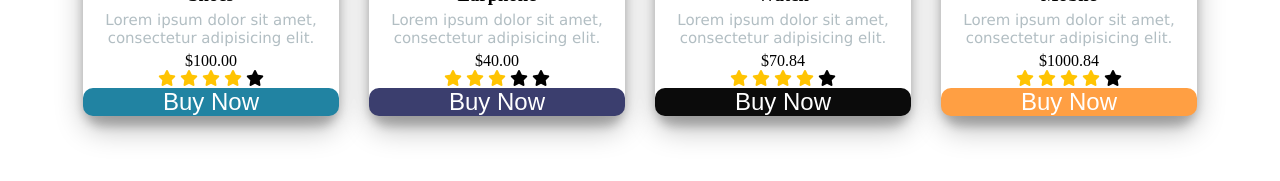
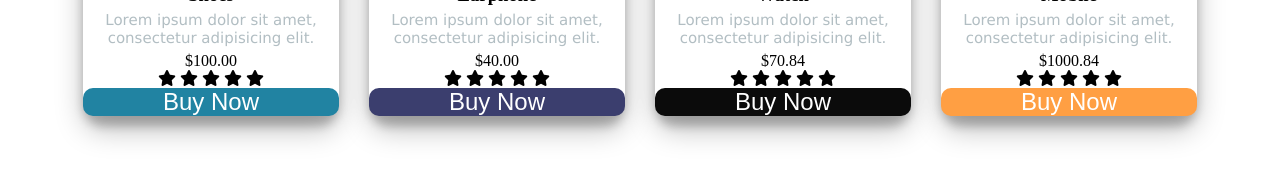
Before and after one commit to djkaz/snickers, a plain HTML site: page index.html in a window 1280 px wide. Shown: the part 295-476 px from the top of the page. Drawn offline with Linux system fonts and the light colour scheme.

Commit message:
javascript

```diff
--- a/index.html
+++ b/index.html
@@ -8,6 +8,7 @@
     <link rel="stylesheet" href="https://cdnjs.cloudflare.com/ajax/libs/font-awesome/6.6.0/css/all.min.css" integrity="sha512-Kc323vGBEqzTmouAECnVceyQqyqdsSiqLQISBL29aUW4U/M7pSPA/gEUZQqv1cwx4OnYxTxve5UMg5GT6L4JJg==" crossorigin="anonymous" referrerpolicy="no-referrer" />
 </head>
 <body>
+<!-- https://www.geeksforgeeks.org/star-rating-using-html-css-and-javascript/ -->
     <div class="product-cards">
         <div class="product-card">
           <img src="https://encrypted-tbn1.gstatic.com/shopping?q=tbn:ANd9GcTSjg7suOlhR3W0cIz16i267E1AWb4eIAVFiziChl8KQb86rtOU56DbbtYC89HkHZYgTm46_rUMd0pnjC9vfTn8hnSS1_EfT_ny0bBfP375EqimuN7y5ix4SGp4qbFcynKrxOjyrQ&usqp=CAc" alt="Shoes">
@@ -15,10 +16,10 @@
           <p>Lorem ipsum dolor sit amet, consectetur adipisicing elit.</p>
           <span>$100.00</span>
           <div class="rating">
-            <i class="fa fa-star checked"></i>
-            <i class="fa fa-star checked"></i>
-            <i class="fa fa-star checked"></i>
-            <i class="fa fa-star checked"></i>
+            <i class="fa fa-star"></i>
+            <i class="fa fa-star"></i>
+            <i class="fa fa-star"></i>
+            <i class="fa fa-star"></i>
             <i class="fa fa-star"></i>
           </div>
           <button class="b1">Buy Now</button>
@@ -30,9 +31,9 @@
             <p>Lorem ipsum dolor sit amet, consectetur adipisicing elit.</p>
             <span>$40.00</span>
             <div class="rating">
-              <i class="fa fa-star checked"></i>
-              <i class="fa fa-star checked"></i>
-              <i class="fa fa-star checked"></i>
+              <i class="fa fa-star"></i>
+              <i class="fa fa-star"></i>
+              <i class="fa fa-star"></i>
               <i class="fa fa-star"></i>
               <i class="fa fa-star"></i>
             </div>
@@ -45,10 +46,10 @@
             <p>Lorem ipsum dolor sit amet, consectetur adipisicing elit.</p>
             <span>$70.84</span>
             <div class="rating">
-              <i class="fa fa-star checked"></i>
-              <i class="fa fa-star checked"></i>
-              <i class="fa fa-star checked"></i>
-              <i class="fa fa-star checked"></i>
+              <i class="fa fa-star"></i>
+              <i class="fa fa-star"></i>
+              <i class="fa fa-star"></i>
+              <i class="fa fa-star"></i>
               <i class="fa fa-star"></i>
             </div>
             <button class="b3">Buy Now</button>
@@ -60,14 +61,15 @@
             <p>Lorem ipsum dolor sit amet, consectetur adipisicing elit.</p>
             <span>$1000.84</span>
             <div class="rating">
-              <i class="fa fa-star checked"></i>
-              <i class="fa fa-star checked"></i>
-              <i class="fa fa-star checked"></i>
-              <i class="fa fa-star checked"></i>
+              <i class="fa fa-star"></i>
+              <i class="fa fa-star"></i>
+              <i class="fa fa-star"></i>
+              <i class="fa fa-star"></i>
               <i class="fa fa-star"></i>
             </div>
             <button class="b4">Buy Now</button>
         </div>
     </div>
+    <script src="script.js"></script>
 </body>
 </html>
--- /dev/null
+++ b/script.js
@@ -0,0 +1,14 @@
+const productCards = document.querySelectorAll('.product-card');
+
+productCards.forEach(productCard => {
+  const stars = productCard.querySelectorAll('.fa.fa-star');
+
+  stars.forEach((star, index) => {
+    star.addEventListener('click', () => {
+      stars.forEach(innerStar => innerStar.classList.remove('checked')); // Reset all stars first
+      for (let i = 0; i <= index; i++) {
+        stars[i].classList.add('checked'); // Add checked class up to clicked star
+      }
+    });
+  });
+});
```
